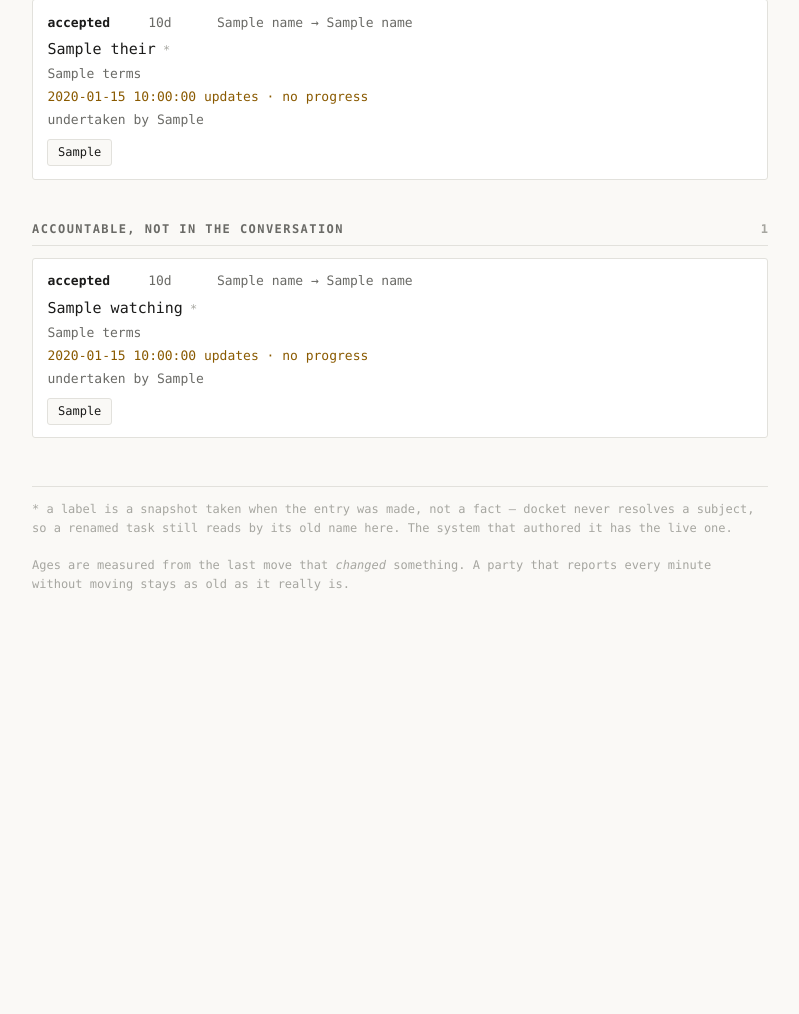
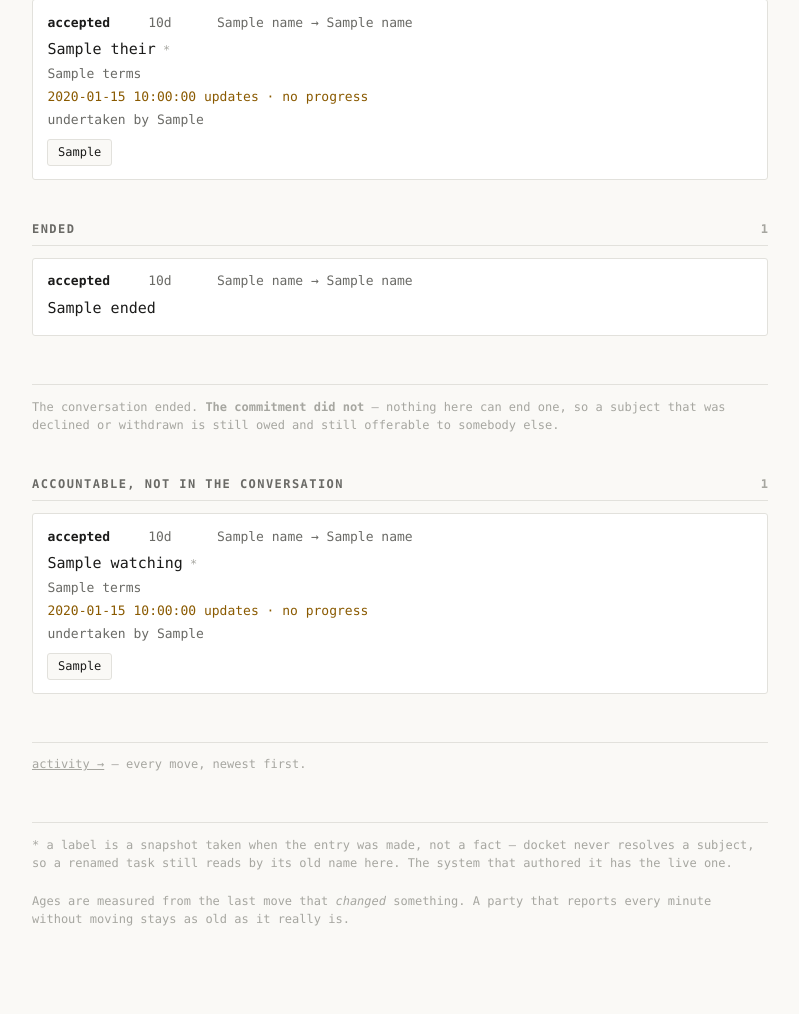
Before and after one commit to payneio/docket, a FastAPI app: template src/docket/templates/board.html in a window 1280 px wide. Shown: the part 401-1415 px from the top of the page, without its empty margins (240-1039 px from the left). Before the commit the page ends 992 px from the top, so only its background shows below. Run offline with FastAPI, Linux system fonts and the light colour scheme; the template is opened without the code that fills it: most values are stand-ins (such as "Sample title", 1, 10 or a date in 2020).

Commit message:
feat: ended conversations, and a stream of what happened
Two blind spots, both from the same cause: the board asked docket for open
entries and nothing else, so the register held history that no surface showed.

**Ended conversations were invisible.** Anything settled, declined, withdrawn or
redirected left the page entirely, and there was no way to see what finished last
week. Worse for this register in particular: an ended conversation is not an
ended commitment -- that is its first rule -- so hiding them also hid every case
where something is still owed and nobody is holding it. The section says so where
somebody would otherwise misread a strikethrough as "done".

**There was nowhere to read across entries.** The per-entry log answers "how did
this go"; a stream answers "what happened today", which is a different question
and the one you ask when several parties are working at once. The data was
already the right shape -- moves are append-only and dated -- so this is a
listing, not a new record.

Both scope like everything else: the owner sees all of it, and nobody else sees a
move on a conversation they are not named on. There is a test that an outsider's
stream contains neither the subject nor the note.

Against the live register the stream immediately reads as the thing the first
board note argued about: seven `update` moves in a column, a minute apart, saying
the same sentence.

```diff
--- a/src/docket/routers/board.py
+++ b/src/docket/routers/board.py
@@ -224,6 +224,8 @@ async def board(
 
     return templates.TemplateResponse(request, "board.html", {
         "me": identity.party,
+        "ended": [service.read_entry(e, identity.party, blockers)
+                  for e in await service.ended(session, identity)],
         "names": await _names(session, identity.party),
         "mine": _by_age(mine), "theirs": _by_age(theirs), "watching": _by_age(watching),
         "owner": identity.is_operator,
@@ -235,6 +237,18 @@ def _by_age(entries: list[EntryRead]) -> list[EntryRead]:
     """Longest stuck first. The thing you have been ignoring the longest is the
     thing the page exists to put in front of you."""
     return sorted(entries, key=lambda e: e.stalled_for_seconds or 0, reverse=True)
+
+
+@router.get("/board/activity", include_in_schema=False)
+async def activity(request: Request, session: AsyncSession = Depends(get_session)) -> Response:
+    """What happened, across everything you can see."""
+    identity = await _identity_or_none(request, session)
+    if identity is None:
+        return _sign_in(request)
+    return templates.TemplateResponse(request, "activity.html", {
+        "moves": await service.recent_moves(session, identity),
+        "names": await _names(session, identity.party),
+    })
 
 
 @router.get("/board/entries/{entry_id}", include_in_schema=False)
--- a/src/docket/templates/board.html
+++ b/src/docket/templates/board.html
@@ -13,10 +13,30 @@
   <p class="empty">You are waiting on nothing.</p>
 {% endfor %}
 
+{% if ended %}
+<h2>Ended <span>{{ ended | length }}</span></h2>
+{% for e in ended %}
+<div class="entry">
+  <div class="line1">
+    <span class="state">{{ e.state }}</span>
+    <span class="age">{{ e.stalled_for_seconds | age }}</span>
+    <span class="who">{{ names[e.requester] }} &rarr; {{ names[e.delegate] }}</span>
+  </div>
+  <p class="label"><a href="/board/entries/{{ e.id }}">{{ e.subject_label or e.subject }}</a></p>
+</div>
+{% endfor %}
+<p class="note">The conversation ended. <b>The commitment did not</b> — nothing
+here can end one, so a subject that was declined or withdrawn is still owed and
+still offerable to somebody else.</p>
+{% endif %}
+
 {% if watching %}
 <h2>Accountable, not in the conversation <span>{{ watching | length }}</span></h2>
 {% for e in watching %}{{ e_.card(e, names, false) }}{% endfor %}
 {% endif %}
+
+<p class="note"><a href="/board/activity">activity &rarr;</a> — every move,
+newest first.</p>
 
 {% if owner %}<p class="note"><a href="/board/access">access &rarr;</a> — who can
 act as whom, and how to let somebody else in.</p>{% endif %}
```
Also changed, not shown: src/docket/service.py (+47 -0 lines), src/docket/templates/activity.html (added, +27 -0 lines), tests/test_board.py (+46 -0 lines).
